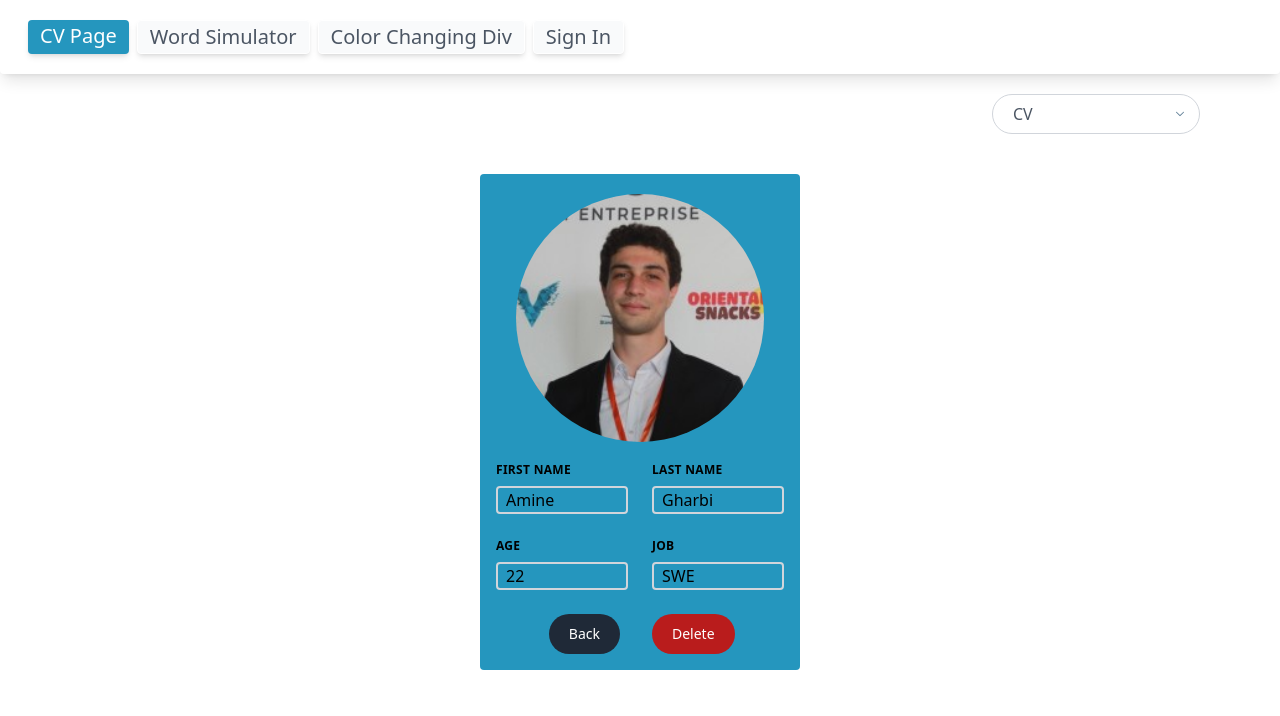
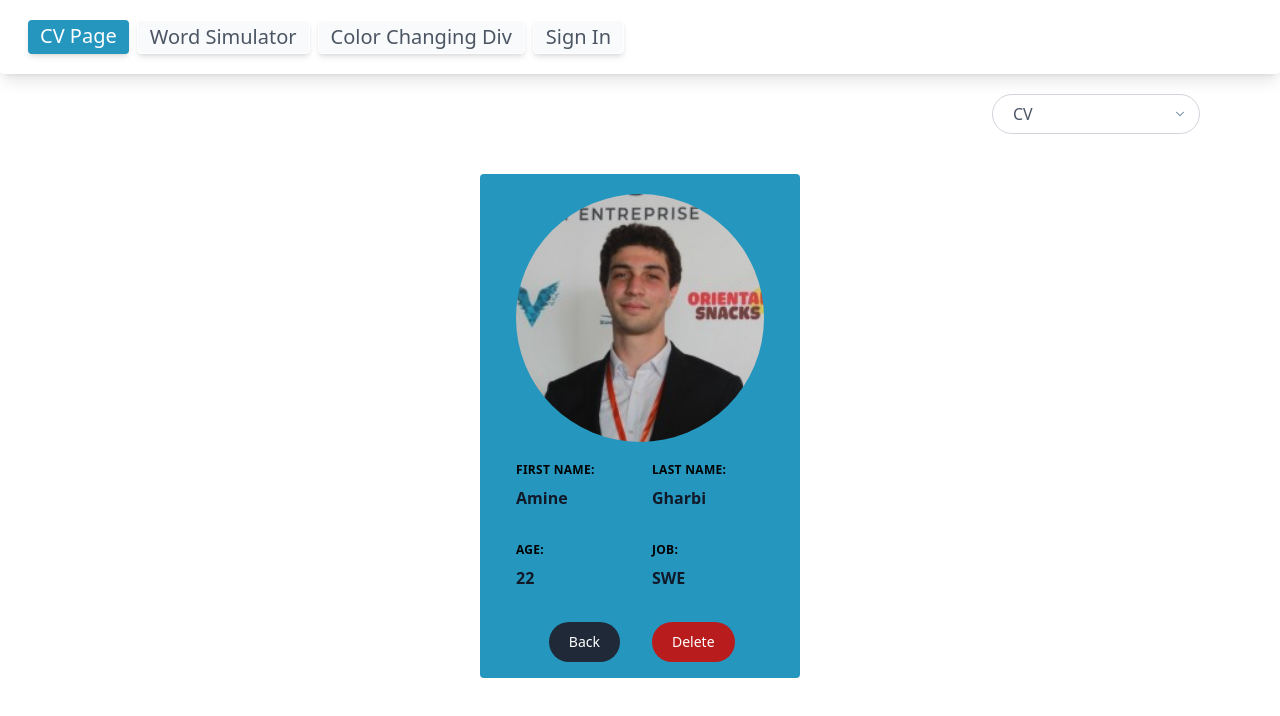
Before and after one commit to gharbiamine/angularGL4, an Angular app: page /cv/detail/1 in a window 1280 px wide. Shown: the top 716 px of the page. Built offline with nearby package versions, Linux system fonts and the light colour scheme.

Commit message:
small refactors

```diff
--- a/src/app/pages/cv/info/info.component.html
+++ b/src/app/pages/cv/info/info.component.html
@@ -5,16 +5,16 @@
     >
       <img src="assets/images/{{ person?.image | defaultImage }}" />
     </div>
-    <form class="w-full max-w-lg">
+    <form class="w-full max-w-lg px-5">
       <div class="flex flex-wrap -mx-3 mb-6">
         <div class="w-full md:w-1/2 px-3 mb-6 md:mb-0">
           <label
             class="block uppercase tracking-wide text-black text-xs font-bold mb-2"
             for="grid-first-name"
           >
-            First Name
+            First Name:
           </label>
-          <div class="border-solid border-2 border-gray-300 rounded px-2">
+          <div class="text-gray-900 font-bold mb-2">
             {{ person?.firstname }}
           </div>
         </div>
@@ -23,10 +23,10 @@
             class="block uppercase tracking-wide text-black text-xs font-bold mb-2"
             for="grid-last-name"
           >
-            Last Name
+            Last Name:
           </label>
-          <!-- todo : better ui -->
-          <div class="border-solid border-2 border-gray-300 rounded px-2">
+
+          <div class="text-gray-900 font-bold mb-2">
             {{ person?.lastname }}
           </div>
         </div>
@@ -37,9 +37,9 @@
             class="block uppercase tracking-wide text-black text-xs font-bold mb-2"
             for="grid-first-name"
           >
-            Age
+            Age:
           </label>
-          <div class="border-solid border-2 border-gray-300 rounded px-2">
+          <div class="text-gray-900 font-bold mb-2">
             {{ person?.age }}
           </div>
         </div>
@@ -48,9 +48,9 @@
             class="block uppercase tracking-wide text-black text-xs font-bold mb-2"
             for="grid-last-name"
           >
-            Job
+            Job:
           </label>
-          <div class="border-solid border-2 border-gray-300 rounded px-2">
+          <div class="text-gray-900 font-bold mb-2">
             {{ person?.job }}
           </div>
         </div>
--- a/src/app/pages/cv/info/info.component.ts
+++ b/src/app/pages/cv/info/info.component.ts
@@ -2,6 +2,7 @@ import { Component, Input, OnInit } from '@angular/core';
 import { ActivatedRoute, Router } from '@angular/router';
 import { Person } from 'src/app/cv/model/person.model';
 import { CvService } from 'src/app/services/cv.service';
+import { HiringService } from 'src/app/services/hiring.service';
 
 @Component({
   selector: 'app-info',
@@ -15,6 +16,7 @@ export class InfoComponent implements OnInit {
   constructor(
     private router: Router,
     private cvService: CvService,
+    private hiringService: HiringService,
     private route: ActivatedRoute
   ) {}
 
@@ -29,6 +31,9 @@ export class InfoComponent implements OnInit {
   }
   handleDeleteClick() {
     this.cvService.deletePerson(this.person!);
+    if (this.hiringService.isHired(this.person!)) {
+      this.hiringService.hireOrFirePerson(this.person!);
+    }
     this.router.navigate(['cv']);
   }
 }
```
